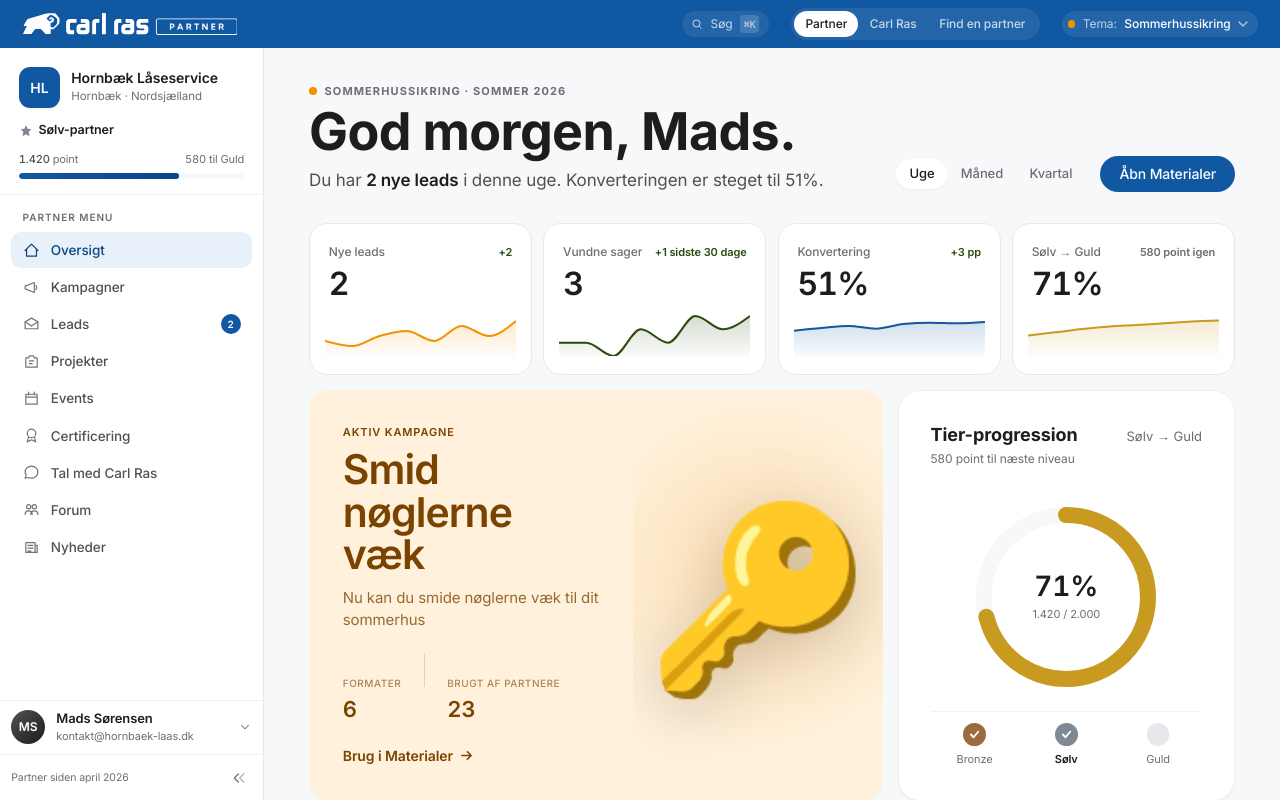
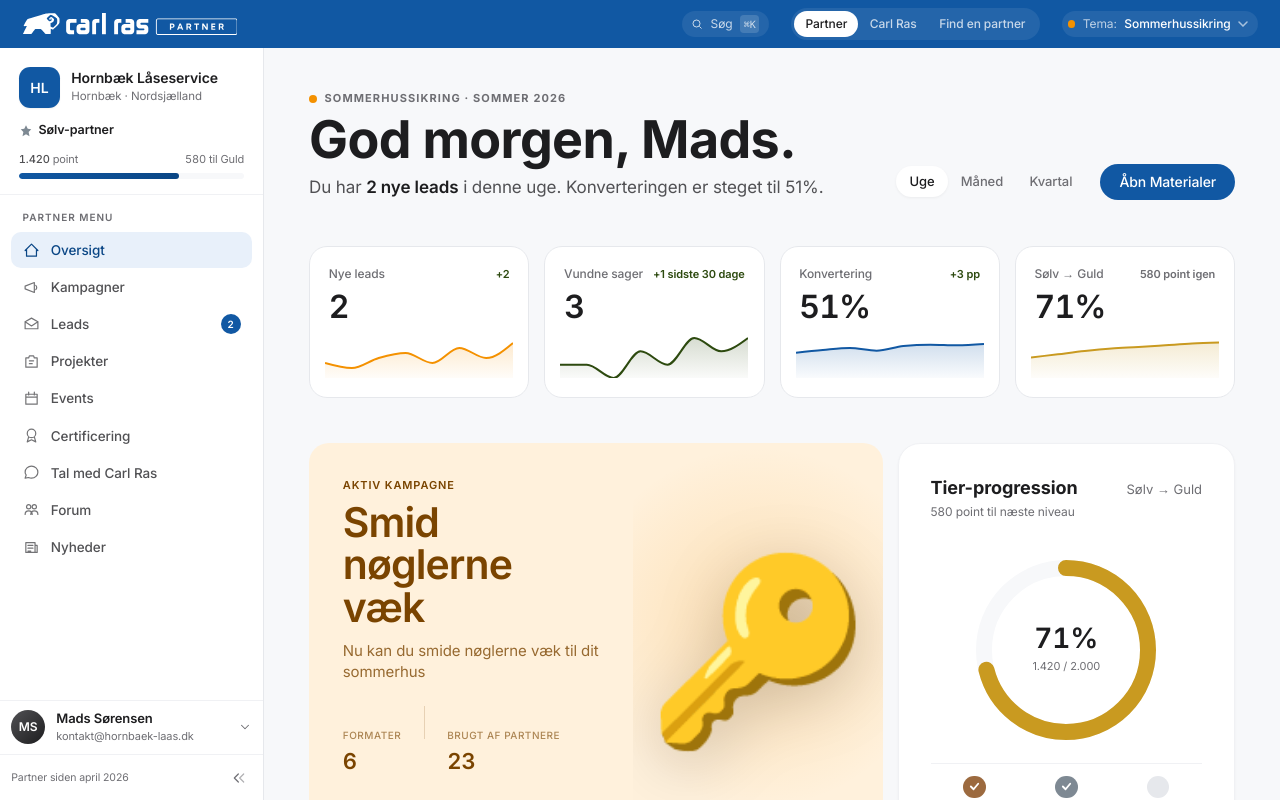
Before and after one commit to Cleminthecloud/Forhandler-Partnerskab, a Next.js app: page /partner in a window 1280 px wide. Shown: the top 800 px of the page. Built offline with nearby package versions, Linux system fonts and the light colour scheme; a web font is replaced by a local one.

Commit message:
Phase 2: spacing rhythm on /partner + /admin dashboards (parent space-y-10 replacing per-section mb-4, more page padding)

```diff
--- a/src/app/admin/page.tsx
+++ b/src/app/admin/page.tsx
@@ -32,9 +32,9 @@
     .map(([t, v]) => ({ label: t, value: v, color: TIER_COLOR[t] }));
 
   return (
-    <div className="px-6 lg:px-10 xl:px-12 py-8 lg:py-10 animate-in">
+    <div className="px-6 lg:px-10 xl:px-12 py-10 lg:py-12 animate-in space-y-10 lg:space-y-12">
       {/* ─── HEADER ─── */}
-      <header className="flex flex-wrap items-end justify-between gap-6 mb-8">
+      <header className="flex flex-wrap items-end justify-between gap-6">
         <div>
           <div className="t-eyebrow flex items-center gap-2">
             <span className="theme-dot" style={{ background: theme.accent }} />
@@ -53,7 +53,7 @@
       </header>
 
       {/* ─── KPI ROW ─── */}
-      <section className="grid gap-3 sm:grid-cols-2 lg:grid-cols-4 mb-4">
+      <section className="grid gap-3 sm:grid-cols-2 lg:grid-cols-4">
         <KpiTile
           label="Aktive partnere"
           value={ADMIN_STATS.aktivePartnere}
@@ -90,7 +90,7 @@
       </section>
 
       {/* ─── HERO ROW: Big leads chart + Tier donut ─── */}
-      <section className="grid gap-4 lg:grid-cols-[1.7fr_1fr] mb-4">
+      <section className="grid gap-4 lg:grid-cols-[1.7fr_1fr]">
         {/* Big leads chart */}
         <div className="card card-lg">
           <div className="flex items-baseline justify-between mb-5">
@@ -117,7 +117,7 @@
             <h3 className="t-h3">Niveau-fordeling</h3>
             <span className="t-caption">{ADMIN_STATS.aktivePartnere} partnere</span>
           </div>
-          <p className="text-[12px] text-[var(--ink-3)] mb-4">Andele af niveauer</p>
+          <p className="text-[12px] text-[var(--ink-3)]">Andele af niveauer</p>
 
           <div className="flex items-center justify-center mt-2">
             <div className="relative">
@@ -146,7 +146,7 @@
       </section>
 
       {/* ─── REGION + ACTIVITY ─── */}
-      <section className="grid gap-4 lg:grid-cols-2 mb-4">
+      <section className="grid gap-4 lg:grid-cols-2">
         <div className="card card-lg">
           <div className="flex items-baseline justify-between mb-5">
             <h3 className="t-h3">Partnere pr. region</h3>
--- a/src/app/partner/page.tsx
+++ b/src/app/partner/page.tsx
@@ -61,9 +61,9 @@
   );
 
   return (
-    <div className="px-6 lg:px-10 xl:px-12 py-8 lg:py-10 animate-in">
+    <div className="px-6 lg:px-10 xl:px-12 py-10 lg:py-12 animate-in space-y-10 lg:space-y-12">
       {/* ─── HEADER ─── */}
-      <header className="mb-8 flex flex-wrap items-end justify-between gap-6">
+      <header className="flex flex-wrap items-end justify-between gap-6">
         <div>
           <div className="t-eyebrow flex items-center gap-2">
             <span className="theme-dot" style={{ background: theme.accent }} />
@@ -92,7 +92,7 @@
       </header>
 
       {/* ─── KPI ROW (4 tall tiles with sparklines) ─── */}
-      <section aria-label="Nøgletal" className="grid grid-cols-2 lg:grid-cols-4 gap-3 mb-4">
+      <section aria-label="Nøgletal" className="grid grid-cols-2 lg:grid-cols-4 gap-4">
         <KpiTile
           label="Nye leads"
           value={newLeads.length}
@@ -127,7 +127,7 @@
       </section>
 
       {/* ─── HERO ROW: Active campaign + Tier radial ─── */}
-      <section className="grid gap-4 lg:grid-cols-[1.7fr_1fr] mb-4">
+      <section className="grid gap-4 lg:grid-cols-[1.7fr_1fr]">
         {/* Active campaign card — bold, image-feeling */}
         {activeCampaign && (
           <Link
@@ -227,7 +227,7 @@
       </section>
 
       {/* ─── PERFORMANCE ROW ─── */}
-      <section className="grid gap-4 lg:grid-cols-[1.6fr_1fr] mb-4">
+      <section className="grid gap-4 lg:grid-cols-[1.6fr_1fr]">
         <div className="card card-lg">
           <div className="flex items-baseline justify-between mb-4">
             <div>
@@ -262,7 +262,7 @@
       </section>
 
       {/* ─── 3-COL DATA ROW ─── */}
-      <section className="grid gap-4 grid-cols-1 md:grid-cols-2 xl:grid-cols-3 mb-4">
+      <section className="grid gap-4 grid-cols-1 md:grid-cols-2 xl:grid-cols-3">
         {/* Nye leads */}
         <Link href="/partner/leads" className="card card-hover block">
           <div className="flex items-baseline justify-between mb-3">
@@ -345,7 +345,7 @@
       </section>
 
       {/* ─── DIN CARL RAS KONSULENT (CRM hero card) ─── */}
-      <section className="mb-4">
+      <section>
         <div
           className="rounded-[var(--r-xl)] overflow-hidden border flex flex-wrap items-center gap-6 p-6 lg:p-7"
           style={{ borderColor: "#0C447C20", background: "linear-gradient(135deg, #F0F6FC 0%, #FFFFFF 55%)" }}
@@ -415,8 +415,8 @@
       </section>
 
       {/* ─── CARL RAS ANBEFALER (product push) ─── */}
-      <section aria-label="Carl Ras anbefaler" className="mb-4">
-        <div className="flex items-baseline justify-between mb-3">
+      <section aria-label="Carl Ras anbefaler">
+        <div className="flex items-baseline justify-between mb-5">
           <div>
             <h2 className="t-h2">Carl Ras anbefaler</h2>
             <p className="t-caption mt-0.5">Udvalgte produkter til {theme.label.toLowerCase()} — direkte links til carl-ras.dk</p>
@@ -495,7 +495,7 @@
       </section>
 
       {/* ─── ACTIVITY + CONTENT ROW ─── */}
-      <section className="grid gap-4 lg:grid-cols-[1.4fr_1fr_1fr]">
+      <section className="grid gap-5 lg:grid-cols-[1.4fr_1fr_1fr]">
         {/* Activity feed */}
         <div className="card card-lg">
           <div className="flex items-baseline justify-between mb-5">
```
